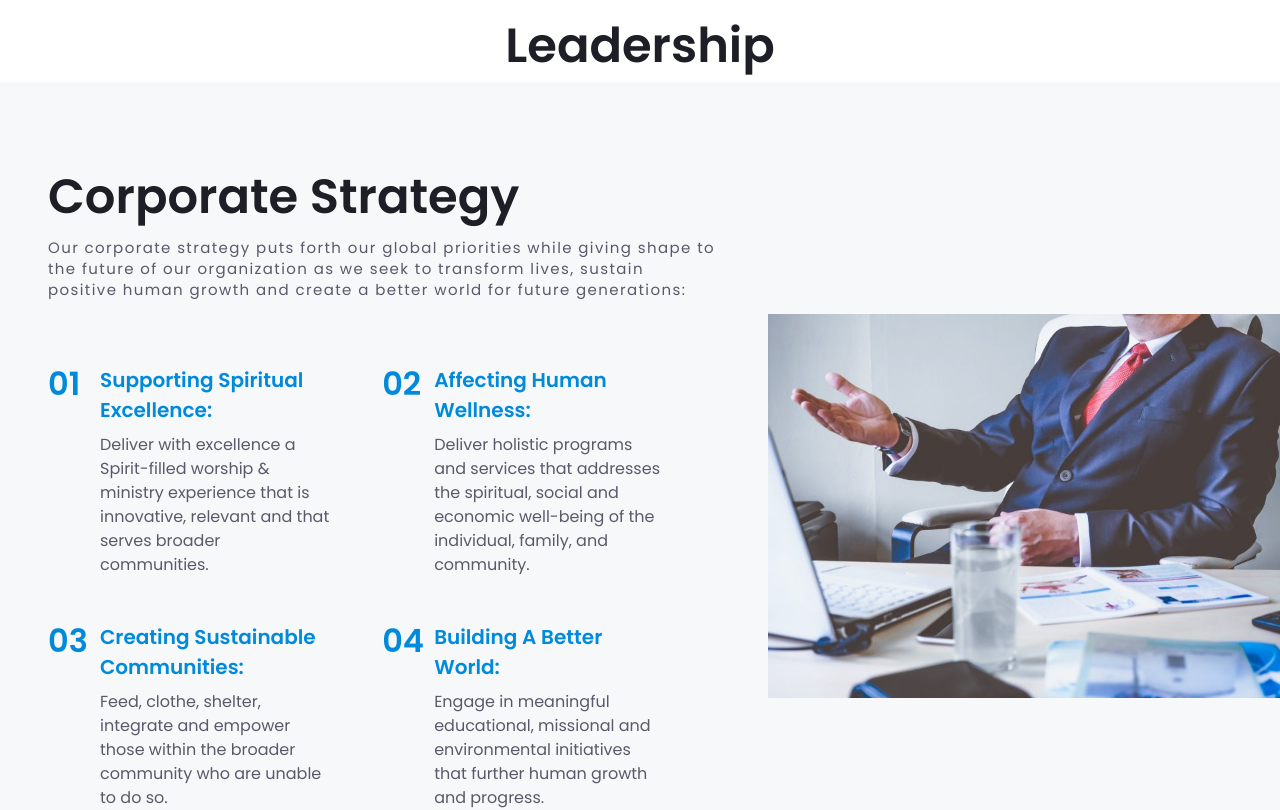
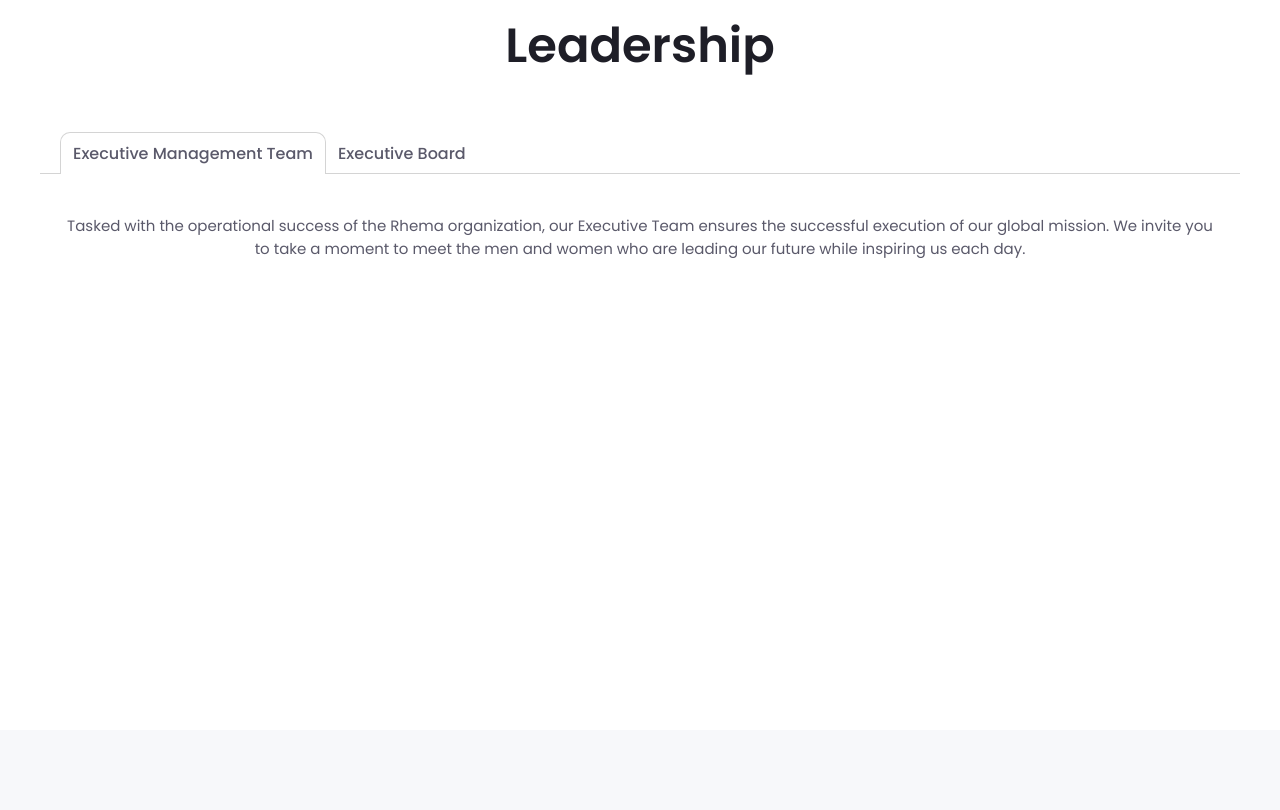
Before and after one commit to giadung/RhemaCanada, a React (Create React App) app: page / in a window 1280 px wide. Shown: the part 2440-3250 px from the top of the page. Built offline with nearby package versions, Linux system fonts and the light colour scheme.

Commit message:
add leadership tabs, contact

```diff
--- a/src/App.css
+++ b/src/App.css
@@ -26,7 +26,14 @@
   font-weight: 600;
 }
 
+h2 {
+  font-weight: 600;
+}
+
 @media screen and (max-width: 480px) {
+  h1 {
+    font-size: 42px;
+  }
 }
 
 @keyframes slideUp {
--- /dev/null
+++ b/src/components/Contact/ContactElements.js
@@ -0,0 +1,79 @@
+import styled from 'styled-components'
+
+export const ContactContainer = styled.div`
+  height: 870px;
+  padding-top: 150px;
+  display: flex;
+  flex-direction: column;
+  align-items: center;
+`
+
+export const ContactH1 = styled.h1`
+  color: var(--dark-grey);
+  margin-bottom: 64px;
+`
+
+export const ContactWrapper = styled.div`
+  max-width: 1200px;
+  display: grid;
+  grid-template-columns: 1fr 2fr;
+  border: 1px solid var(--grey);
+`
+
+export const TextWrapper = styled.div`
+  padding: 50px;
+  font-size: 15px;
+`
+
+export const ContactH2 = styled.h2`
+  margin-top: 20px;
+  padding-bottom: 15px;
+  margin-bottom: 35px;
+  position: relative;
+
+  :before {
+    content: '';
+    position: absolute;
+    bottom: 0;
+    left: 0;
+    width: 20%;
+    border-bottom: 1px solid var(--blue);
+  }
+`
+
+export const ContactP = styled.p`
+  margin-bottom: 30px;
+  max-width: 240px;
+`
+
+export const ContactUl = styled.ul`
+  list-style: none;
+
+  span {
+    font-weight: 600;
+    display: inline-block;
+    width: 90px;
+  }
+
+  a {
+    color: var(--text-color);
+    text-decoration: none;
+  }
+
+  a:hover {
+    color: var(--blue);
+  }
+`
+
+export const ContactLi = styled.li`
+  margin-bottom: 5px;
+`
+
+export const MapWrapper = styled.div`
+  height: 100%;
+
+  iframe {
+    width: 100%;
+    height: 100%;
+  }
+`
--- /dev/null
+++ b/src/components/Contact/index.js
@@ -0,0 +1,55 @@
+import React from 'react'
+import {
+  ContactContainer,
+  ContactWrapper,
+  ContactH1,
+  ContactH2,
+  ContactP,
+  ContactUl,
+  ContactLi,
+  TextWrapper,
+  MapWrapper
+} from './ContactElements'
+
+const Contact = () => {
+  return (
+    <ContactContainer id='contact'>
+      <ContactH1>Contact Us</ContactH1>
+      <ContactWrapper>
+        <TextWrapper>
+          <ContactH2>Toronto Headquarter</ContactH2>
+          <ContactP>49-40 Carl Hall Road Downsview Park, M3K 2C1</ContactP>
+          <ContactUl>
+            <ContactLi>
+              <span>Mon-Fri:</span>9:00 am - 4:00 pm
+            </ContactLi>
+            <ContactLi>
+              <span>Phone:</span>
+              <a href='tel:4164961794'>(416) 496-1794</a>
+            </ContactLi>
+            <ContactLi>
+              <span>Fax:</span>(416) 496-1795
+            </ContactLi>
+            <ContactLi>
+              <span>Email:</span>
+              <a href='mailto:info@rhemacanada.ca'>info@rhemacanada.ca</a>
+            </ContactLi>
+          </ContactUl>
+        </TextWrapper>
+        <MapWrapper>
+          <iframe
+            title='Google Maps'
+            frameborder='0'
+            scrolling='no'
+            marginheight='0'
+            marginwidth='0'
+            src='https://maps.google.com/maps?q=40%20carl%20hall&amp;t=m&amp;z=14&amp;output=embed&amp;iwloc=near'
+            aria-label='40 carl hall'
+          ></iframe>
+        </MapWrapper>
+      </ContactWrapper>
+    </ContactContainer>
+  )
+}
+
+export default Contact
--- /dev/null
+++ b/src/components/Feedback/FeedbackElements.js
@@ -0,0 +1,16 @@
+import styled from 'styled-components'
+
+export const FeedbackContainer = styled.div`
+  height: 870px;
+  background-color: var(--blue);
+  display: flex;
+  flex-direction: column;
+  align-items: center;
+`
+
+export const FeedbackH1 = styled.h1`
+  color: #fff;
+  margin-top: 120px;
+`
+
+export const FeedbackWrapper = styled.div``
--- /dev/null
+++ b/src/components/Feedback/index.js
@@ -0,0 +1,17 @@
+import React from 'react'
+import {
+  FeedbackContainer,
+  FeedbackH1,
+  FeedbackWrapper
+} from './FeedbackElements'
+
+const Feedback = () => {
+  return (
+    <FeedbackContainer>
+      <FeedbackH1>Give Feedback</FeedbackH1>
+      <FeedbackWrapper></FeedbackWrapper>
+    </FeedbackContainer>
+  )
+}
+
+export default Feedback
--- a/src/components/Footer/FooterElements.js
+++ b/src/components/Footer/FooterElements.js
@@ -19,4 +19,5 @@
 
 export const FooterP = styled.p`
   color: var(--dark-grey);
+  font-size: 15px;
 `
--- a/src/components/Leadership/LeadershipElements.js
+++ b/src/components/Leadership/LeadershipElements.js
@@ -1,11 +1,12 @@
 import styled from 'styled-components'
 
 export const LeadershipContainer = styled.div`
-  padding-top: 150px;
+  height: 870px;
   display: flex;
   flex-direction: column;
   align-items: center;
   position: relative;
+  padding-top: 150px;
 
   :before {
     content: '';
@@ -15,8 +16,58 @@
     width: 100%;
     border-top: 1px solid var(--grey);
   }
+
+  @media screen and (max-width: 480px) {
+    padding-top: 120px;
+  }
 `
 
 export const LeadershipH1 = styled.h1`
   color: var(--dark-grey);
+  text-align: center;
+  margin-bottom: 50px;
+
+  @media screen and (max-width: 480px) {
+    margin-bottom: 30px;
+  }
 `
+
+export const LeadershipWrapper = styled.div`
+  width: 1200px;
+
+  .tab-list {
+    border-bottom: 1px solid var(--grey);
+    padding-left: 20px;
+  }
+
+  .tab-list-item {
+    display: inline-block;
+    list-style: none;
+    margin-bottom: -1px;
+    padding: 0.5rem 0.75rem;
+    cursor: pointer;
+    font-weight: 500;
+  }
+
+  .tab-list-active {
+    background-color: #fff;
+    border: solid var(--grey);
+    border-width: 1px 1px 0 1px;
+    border-radius: 10px 10px 0 0;
+  }
+
+  @media screen and (max-width: 480px) {
+    width: 100%;
+
+    .tab-list-item {
+      max-width: 50%;
+      font-size: 14px;
+    }
+  }
+`
+
+export const TabP = styled.p`
+  padding: 40px 20px 40px 20px;
+  text-align: center;
+  font-size: 15px;
+`
--- a/src/components/Leadership/index.js
+++ b/src/components/Leadership/index.js
@@ -1,10 +1,36 @@
 import React from 'react'
-import { LeadershipContainer, LeadershipH1 } from './LeadershipElements'
+import Tabs from '../Tabs'
+import {
+  LeadershipContainer,
+  LeadershipWrapper,
+  LeadershipH1,
+  TabP
+} from './LeadershipElements'
 
 const Leadership = () => {
   return (
-    <LeadershipContainer>
+    <LeadershipContainer id='leadership'>
       <LeadershipH1>Leadership</LeadershipH1>
+      <LeadershipWrapper>
+        <Tabs>
+          <div label='Executive Management Team'>
+            <TabP>
+              Tasked with the operational success of the Rhema organization, our
+              Executive Team ensures the successful execution of our global
+              mission. We invite you to take a moment to meet the men and women
+              who are leading our future while inspiring us each day.
+            </TabP>
+          </div>
+          <div label='Executive Board'>
+            <TabP>
+              Tasked with overall governance, our Executive Board ensures that
+              through fiduciary duty, oversight and strategic policies, the
+              vision of our organization is realized. Meet the members of our
+              board who are championing our future success.
+            </TabP>
+          </div>
+        </Tabs>
+      </LeadershipWrapper>
     </LeadershipContainer>
   )
 }
--- a/src/components/StrategySection/StrategyElements.js
+++ b/src/components/StrategySection/StrategyElements.js
@@ -25,6 +25,7 @@
 
   @media screen and (max-width: 480px) {
     height: 100%;
+    grid-gap: 0;
   }
 `
 
@@ -40,7 +41,6 @@
 `
 
 export const Column2 = styled.div`
-  margin-bottom: 15px;
   grid-area: col2;
 `
 
--- /dev/null
+++ b/src/components/Tab.js
@@ -0,0 +1,36 @@
+import React, { Component } from 'react'
+import PropTypes from 'prop-types'
+
+class Tab extends Component {
+  static propTypes = {
+    activeTab: PropTypes.string.isRequired,
+    label: PropTypes.string.isRequired,
+    onClick: PropTypes.func.isRequired
+  }
+
+  onClick = () => {
+    const { label, onClick } = this.props
+    onClick(label)
+  }
+
+  render() {
+    const {
+      onClick,
+      props: { activeTab, label }
+    } = this
+
+    let className = 'tab-list-item'
+
+    if (activeTab === label) {
+      className += ' tab-list-active'
+    }
+
+    return (
+      <li className={className} onClick={onClick}>
+        {label}
+      </li>
+    )
+  }
+}
+
+export default Tab
--- /dev/null
+++ b/src/components/Tabs.js
@@ -0,0 +1,56 @@
+import React, { Component } from 'react'
+import PropTypes from 'prop-types'
+import Tab from './Tab'
+
+class Tabs extends Component {
+  static propTypes = {
+    children: PropTypes.instanceOf(Array).isRequired
+  }
+
+  constructor(props) {
+    super(props)
+
+    this.state = {
+      activeTab: this.props.children[0].props.label
+    }
+  }
+
+  onClickTabItem = (tab) => {
+    this.setState({ activeTab: tab })
+  }
+
+  render() {
+    const {
+      onClickTabItem,
+      props: { children },
+      state: { activeTab }
+    } = this
+
+    return (
+      <div className='tabs'>
+        <ol className='tab-list'>
+          {children.map((child) => {
+            const { label } = child.props
+
+            return (
+              <Tab
+                activeTab={activeTab}
+                key={label}
+                label={label}
+                onClick={onClickTabItem}
+              />
+            )
+          })}
+        </ol>
+        <div className='tab-content'>
+          {children.map((child) => {
+            if (child.props.label !== activeTab) return undefined
+            return child.props.children
+          })}
+        </div>
+      </div>
+    )
+  }
+}
+
+export default Tabs
--- a/src/pages/index.js
+++ b/src/pages/index.js
@@ -1,5 +1,7 @@
 import React, { useState } from 'react'
 import About from '../components/About'
+import Contact from '../components/Contact'
+import Feedback from '../components/Feedback'
 import Footer from '../components/Footer'
 import HeroSection from '../components/HeroSection'
 import Leadership from '../components/Leadership'
@@ -25,6 +27,8 @@
       <About />
       <Leadership />
       <StrategySection {...strategyObj} />
+      <Contact />
+      <Feedback />
       <Footer />
     </>
   )
```
